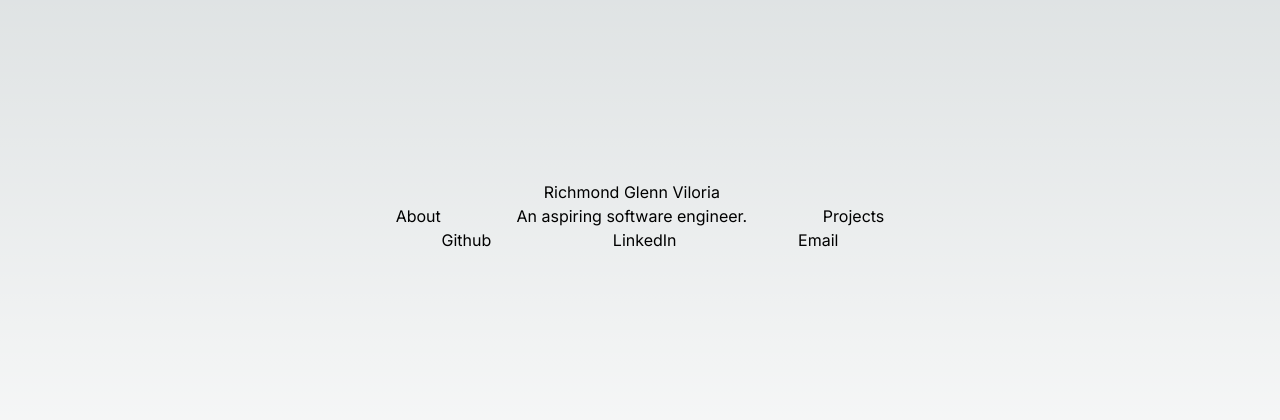
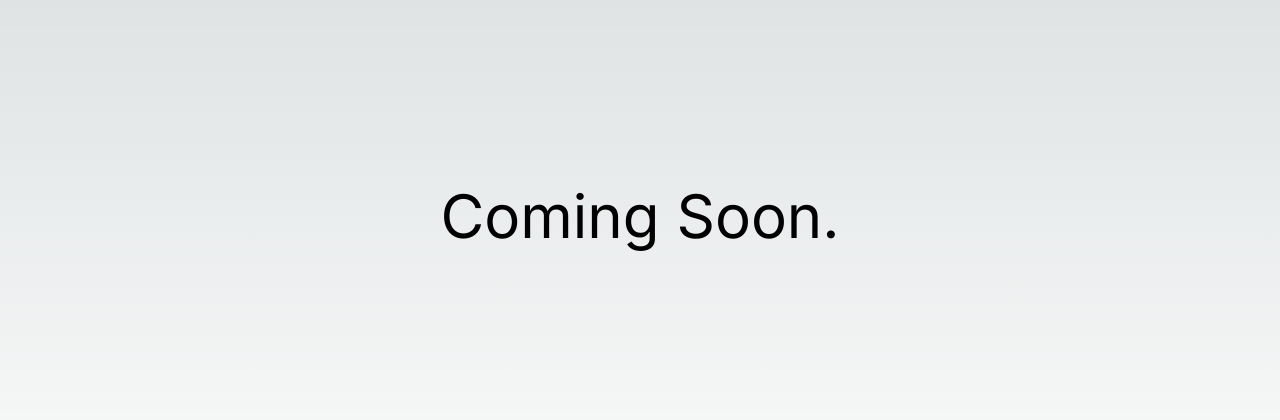
Before and after one commit to Shinitaii/personal-website, a Next.js app: page / in a window 1280 px wide. Shown: the part 184-604 px from the top of the page. Built offline with nearby package versions, Linux system fonts and the light colour scheme.

Commit message:
added coming soon page.

```diff
--- /dev/null
+++ b/src/app/(ui)/components/coming-soon.tsx
@@ -0,0 +1,7 @@
+export default function ComingSoon(){
+    return (
+        <main className="w-full h-screen flex justify-center items-center">
+            <h1 className='text-6xl'>Coming Soon.</h1>
+        </main>
+    )
+}
--- a/src/app/page.tsx
+++ b/src/app/page.tsx
@@ -1,21 +1,8 @@
 import Link from "next/link";
+import ComingSoon from "./(ui)/components/coming-soon";
 
 export default function Home() {
   return (
-    <main className="w-full h-screen flex flex-col justify-center items-center">
-      <div className="w-1/2 flex justify-evenly items-end">
-        <Link href='#about'>About</Link>
-        <div>
-          <h1 className='flex justify-center'>Richmond Glenn Viloria</h1>
-          <h3 className='flex justify-center'>An aspiring software engineer.</h3>
-        </div>
-        <Link href='#about'>Projects</Link>
-      </div>
-      <div className='flex justify-evenly w-1/2'>
-        <a href='https://github.com/Shinitaii'>Github</a>
-        <a href='https://www.linkedin.com/in/richmond-glenn-viloria/'>LinkedIn</a>
-        <a href='mailto:rgviloria1@gmail.com'>Email</a>
-      </div>
-    </main>
+    <ComingSoon/>
   );
 }
```
